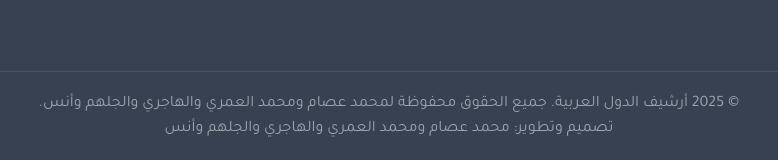
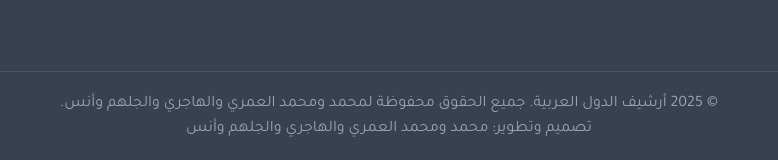
Before and after one commit to modk873/arabdigiarch, a plain HTML site: page qatar.html in a window 1280 px wide. Shown: the part 5345-5505 px from the top of the page, 251-1029 px from the left. Drawn offline with Linux system fonts and the light colour scheme.

Commit message:
Update qatar.html

```diff
--- a/qatar.html
+++ b/qatar.html
@@ -242,9 +242,8 @@
                 <li><a href="https://sudanarchive.net/?a=p&p=home">sudanarchive</a></li>
             </ul>
         </div>
-            <div class="footer-bottom">
-                <p>&copy; 2025 أرشيف الدول العربية. جميع الحقوق محفوظة لمحمد عصام ومحمد العمري والهاجري والجلهم وأنس.</p>
-                <p>تصميم وتطوير: محمد عصام ومحمد العمري والهاجري والجلهم وأنس</p>
+            <div class="footer-bottom"><p>&copy; 2025 أرشيف الدول العربية. جميع الحقوق محفوظة لمحمد ومحمد العمري والهاجري والجلهم وأنس.</p>
+                <p>تصميم وتطوير: محمد ومحمد العمري والهاجري والجلهم وأنس</p>
             </div>
         </div>
     </footer>
```
